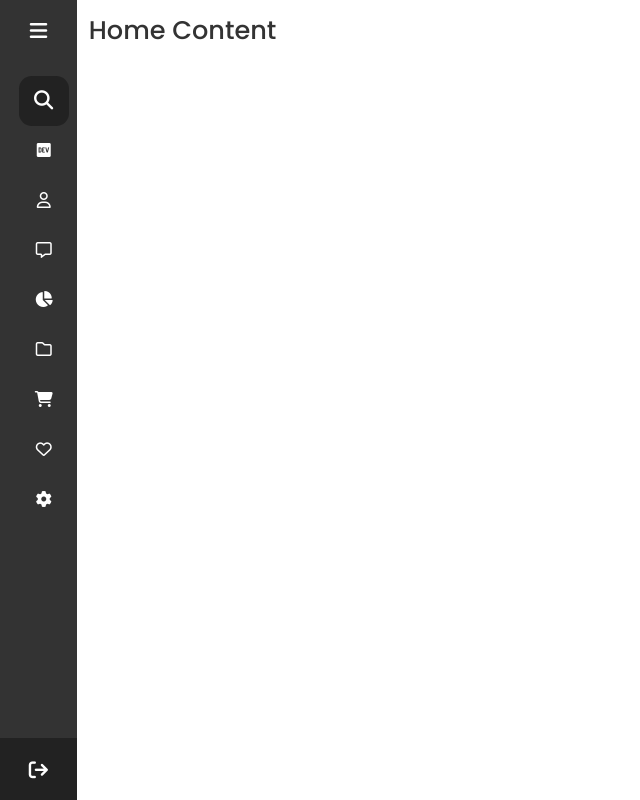
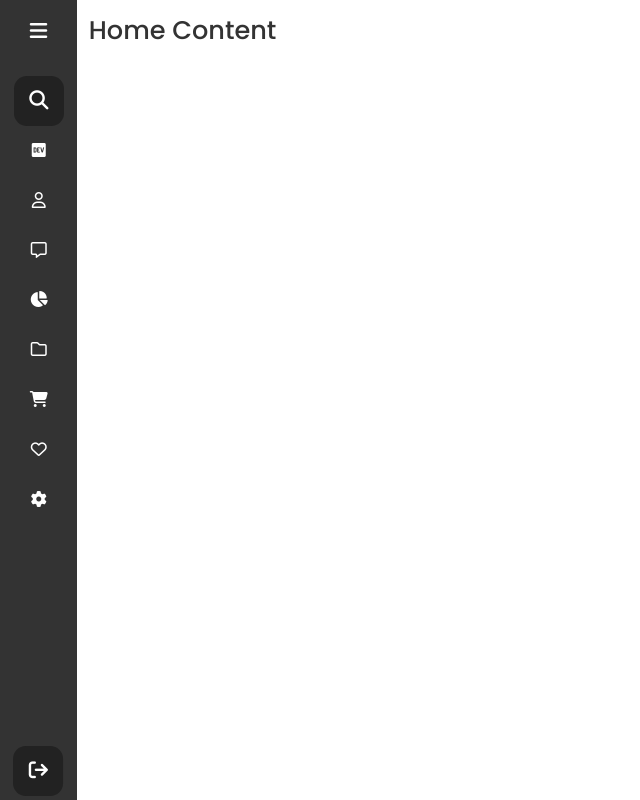
Before and after one commit to vitor-skt/ReusableReactComponents, a React (Vite) app: page / in a window 1280 px wide. Shown: the whole page, without its empty margins (0-640 px from the left). Built offline with nearby package versions, Linux system fonts and the light colour scheme.

Commit message:
component sideBar Finished

```diff
--- a/src/components/sideBar/sideBar.scss
+++ b/src/components/sideBar/sideBar.scss
@@ -56,6 +56,7 @@ body{
         text-align: center;
         line-height: 3.12rem;
         transform: translateX(-50%);
+        cursor: pointer;
     }
 
     ul{
@@ -65,7 +66,7 @@ body{
             position: relative;
             height: 3.12rem;
             width: 100%;
-            margin: 0 0.3rem;
+            margin: 0 0rem;
             list-style: none;
             line-height: 3.12rem;
 
@@ -163,7 +164,8 @@ body{
             position: relative;
             padding: 0.6rem 0.3rem;
             height: 3.9rem;
-            background: #222;
+            background: none;
+            transition: all 0.4s ease;
 
             .profileDetails{
                 display: flex;
@@ -204,6 +206,13 @@ body{
                 font-size: 1.2rem;
                 border-radius: 0.8rem;
                 text-align: center;
+                background: #222;
+                transition: all 0.4s ease;
+                cursor: pointer;
+                &:hover{
+                    background-color: #fff;
+                    color: #333;
+                }
             }
 
         }
@@ -212,7 +221,7 @@ body{
     .linksName{
         opacity: 0;
         pointer-events: none;
-        transition: all 0.5s ease;
+        transition: all 0.1s ease;
     }
 }
 
@@ -256,7 +265,7 @@ body{
      }
      .profileContent{
          .profile{
-             background: none;
+            background: #222;
              .profileDetails{
                  opacity: 1;
                  pointer-events: auto;
@@ -264,6 +273,10 @@ body{
 
              #logout{
                  left: 88%;
+                 background: none;
+                 &:hover{
+                    color: #777;
+                }
              }
 
          }
```
